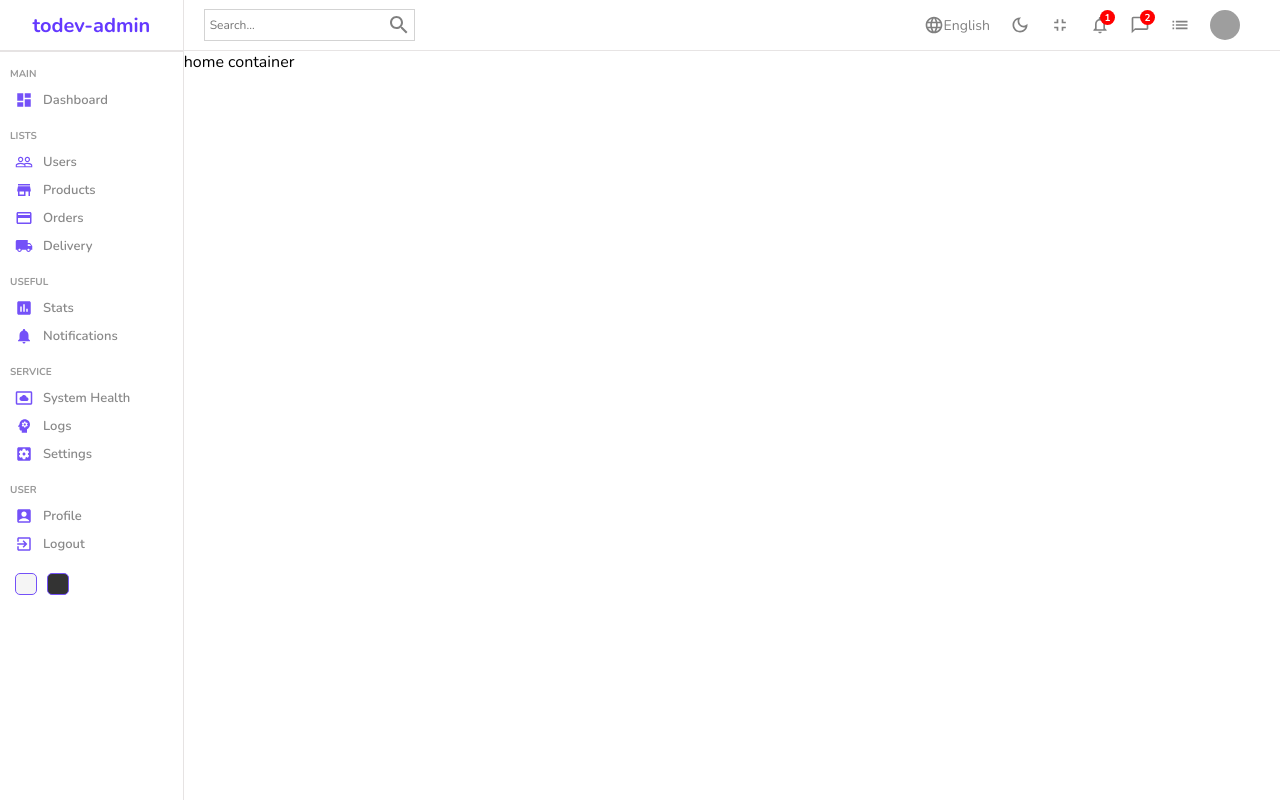
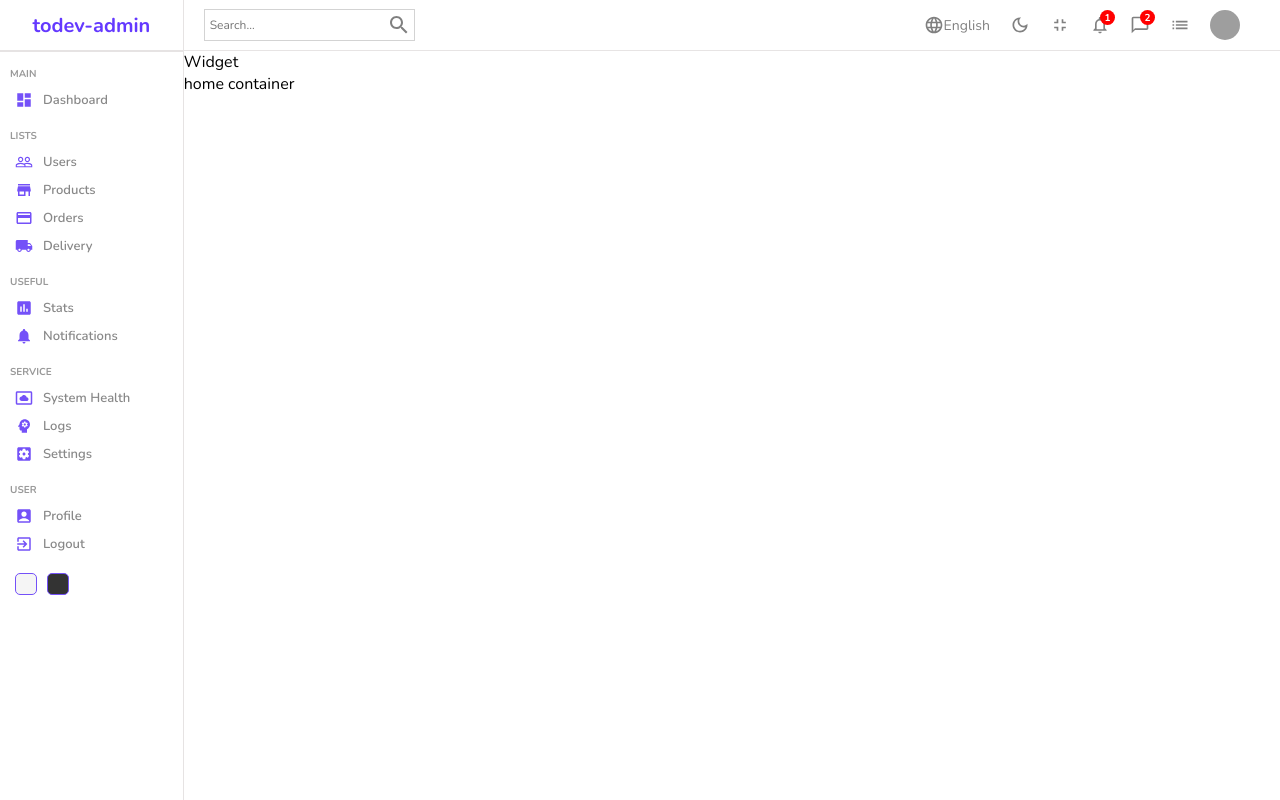
Before and after one commit to todevmilen/admin-dashboard, a React (Create React App) app: page / in a window 1280 px wide. Built offline with nearby package versions, Linux system fonts and the light colour scheme; grey boxes are pictures that could not be loaded.

Commit message:
feat: Widget component

```diff
--- /dev/null
+++ b/src/components/widget/Widget.jsx
@@ -0,0 +1,9 @@
+import React from 'react'
+import "./widget.scss"
+const Widget = () => {
+    return (
+        <div className='widget'>Widget</div>
+    )
+}
+
+export default Widget
--- a/src/pages/home/Home.jsx
+++ b/src/pages/home/Home.jsx
@@ -1,5 +1,6 @@
 import Navbar from '../../components/navbar/Navbar';
 import Sidebar from '../../components/sidebar/Sidebar';
+import Widget from '../../components/widget/Widget';
 import './home.scss';
 
 
@@ -9,6 +10,9 @@
             <Sidebar />
             <div className="homeContainer">
                 <Navbar />
+                <div className="widgets">
+                    <Widget />
+                </div>
                 home container
             </div>
         </div>
```
Also changed, not shown: src/components/widget/widget.scss (added).
